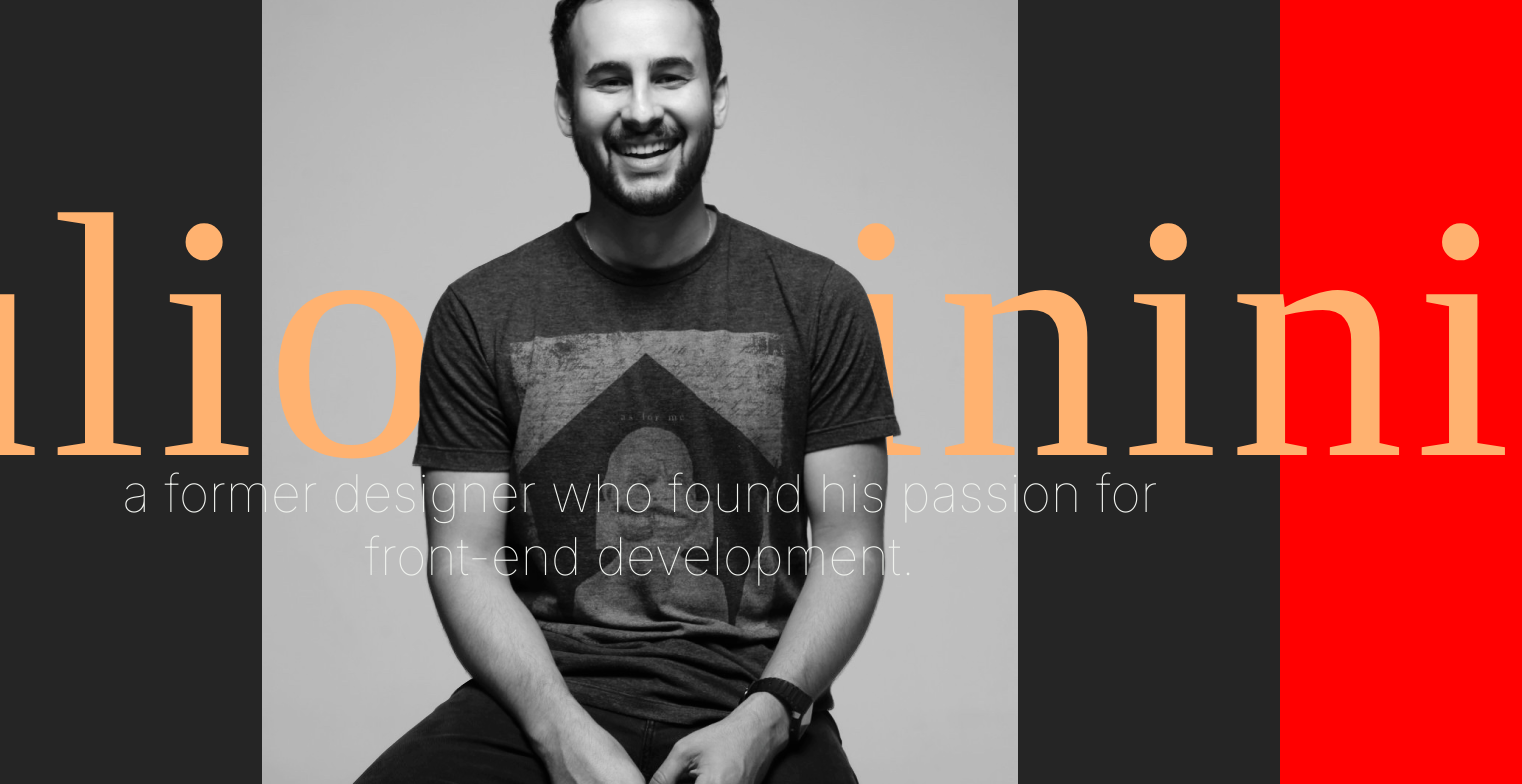
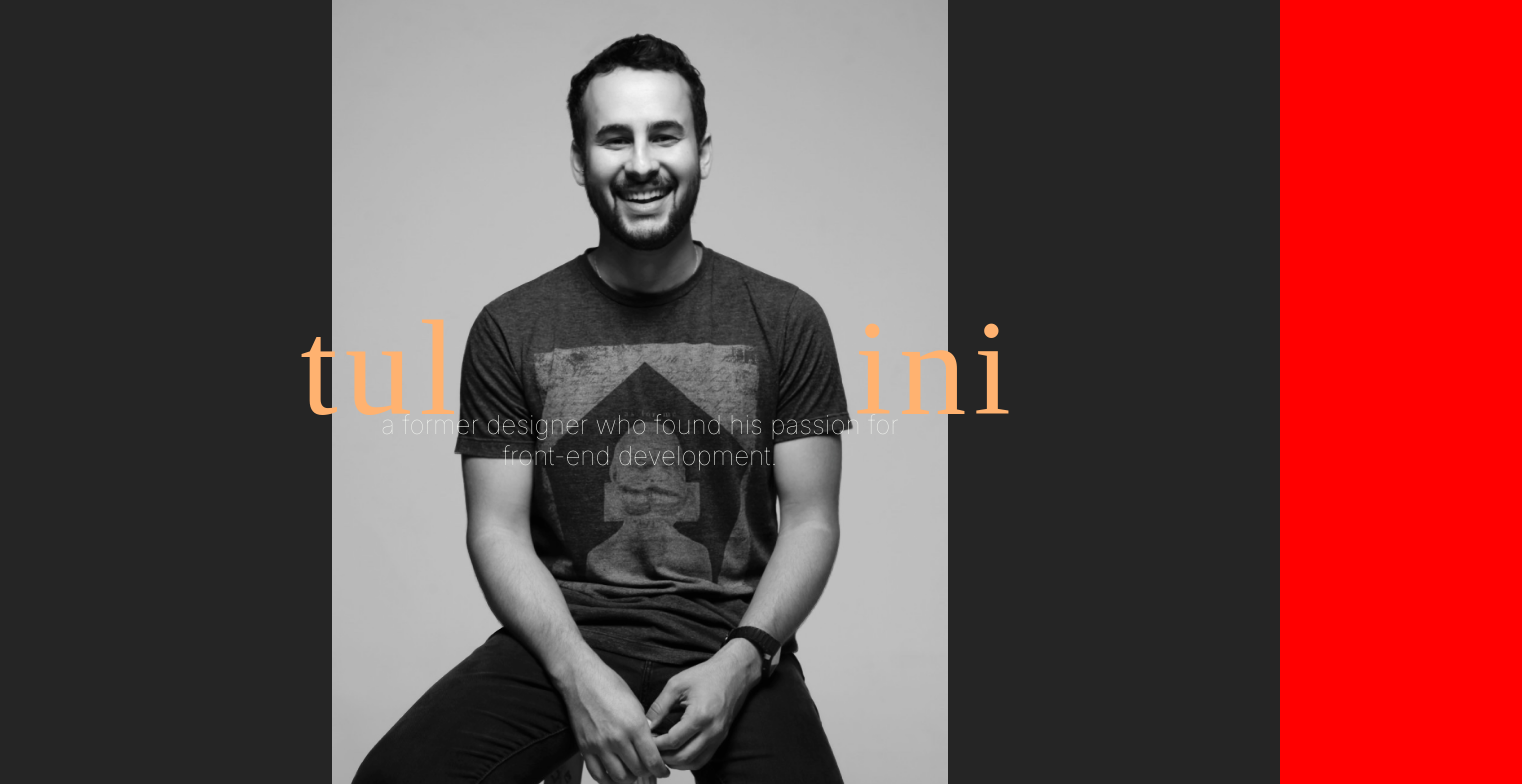
Before and after one commit to t-minini/my-website-v3, a React (Create React App) app: page / in a window 1280 px wide. Shown: the top 784 px of the page, 1522 px wide, since content can reach past the window. Built offline with nearby package versions, Linux system fonts and the light colour scheme; a web font is replaced by a local one.

Commit message:
smartphones landscape done

```diff
--- a/src/components/hero/Hero.module.css
+++ b/src/components/hero/Hero.module.css
@@ -259,6 +259,29 @@
   }
 }
 
+@media only screen and (min-width: 370px) and (orientation: landscape) {
+  .hero__text h1 {
+    font-size: 13.5rem;
+    letter-spacing: 0.7rem;
+    line-height: 8rem;
+    margin-left: 3%;
+  }
+
+  .hero__text p {
+    font-size: 2.6rem;
+  }
+
+  .img__back {
+    /* width: unset; */
+    height: 100%;
+  }
+
+  .img__front {
+    /* width: unset; */
+    height: 100%;
+  }
+}
+
 /* TABLETS */
 @media only screen and (min-width: 481px) and (orientation: portrait) {
 }
```
